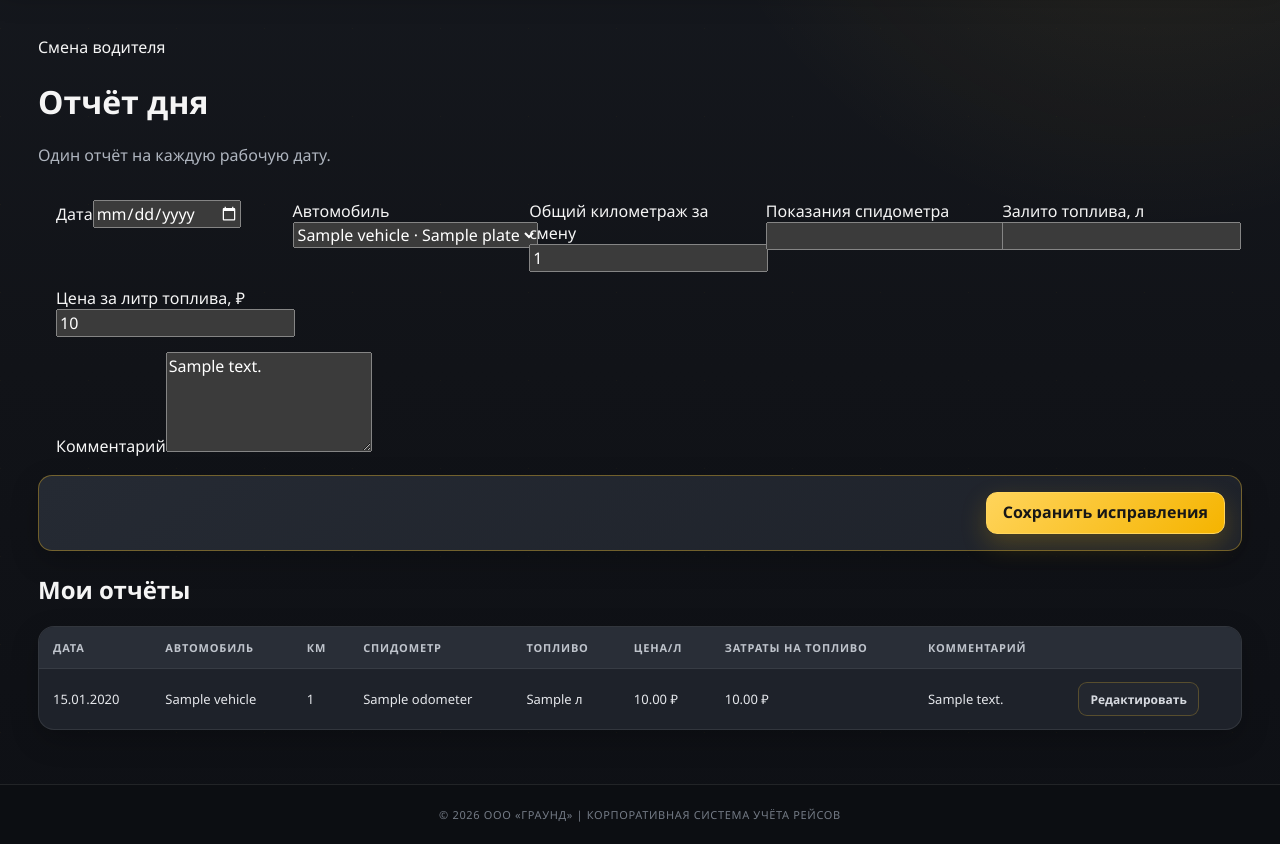
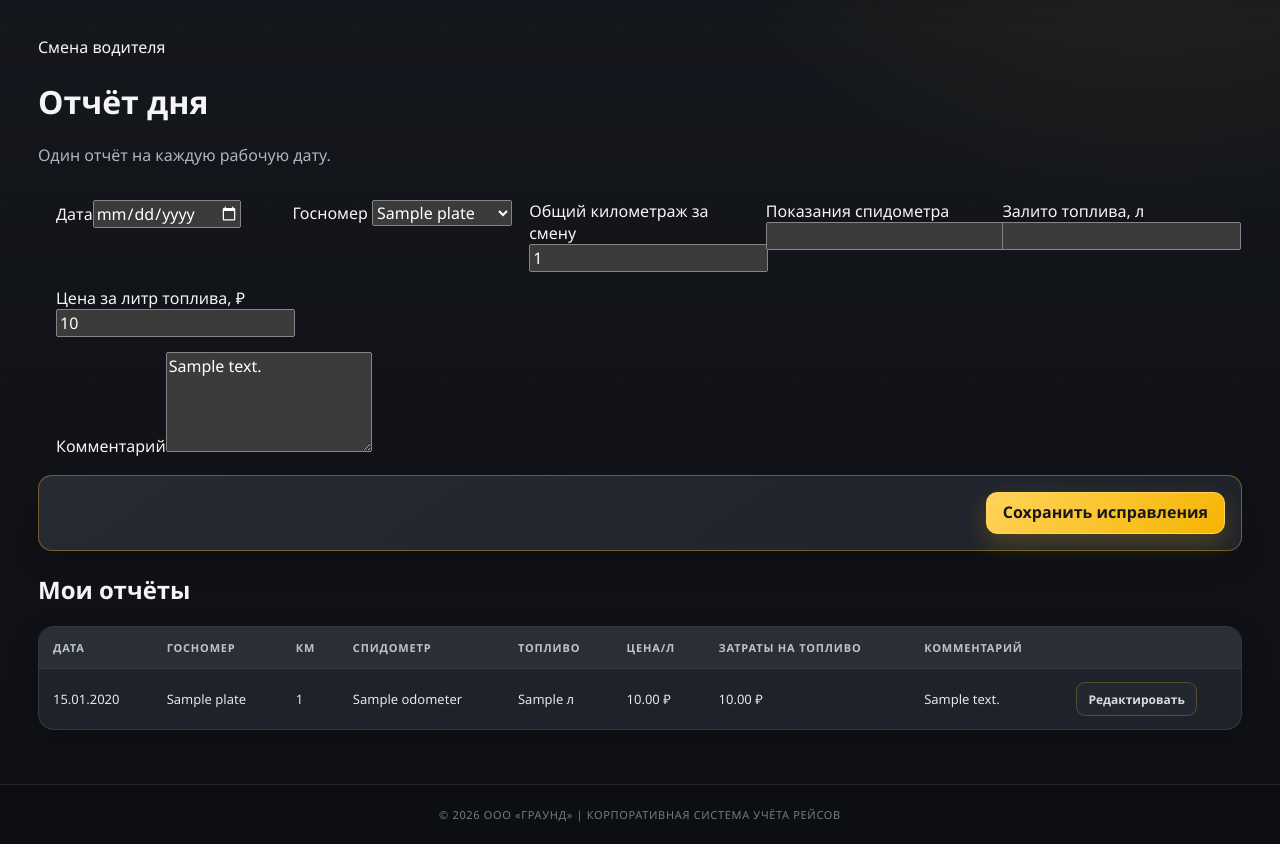
Before and after one commit to integratormart-wq/ground-reis, a Python web app: template templates/driver_day_report.html in a window 1280 px wide. Shown: the part 148-992 px from the top of the page. Run offline with Jinja, Linux system fonts and the light colour scheme; the template is opened without the code that fills it: most values are stand-ins (such as "Sample title", 1, 10 or a date in 2020).

Commit message:
Add files via upload

```diff
--- a/templates/day_reports.html
+++ b/templates/day_reports.html
@@ -10,9 +10,9 @@
 </form>
 </section>
 <div class="table-wrap" style="margin-top:16px"><table class="table">
-  <thead><tr><th>Дата</th><th>Водитель</th><th>Автомобиль</th><th>Км за смену</th><th>Спидометр</th><th>Топливо</th><th>Цена/л</th><th>Затраты на топливо</th><th>Комментарий</th><th>Рейсы за день</th></tr></thead>
+  <thead><tr><th>Дата</th><th>Водитель</th><th>Госномер</th><th>Км за смену</th><th>Спидометр</th><th>Топливо</th><th>Цена/л</th><th>Затраты на топливо</th><th>Комментарий</th><th>Рейсы за день</th></tr></thead>
   <tbody>{% for row in rows %}{% set trips = trips_by_report.get(row.id, []) %}<tr>
-    <td>{{ row.report_date.strftime('%d.%m.%Y') }}</td><td>{{ row.driver.full_name }}</td><td>{{ row.vehicle.name }} · {{ row.vehicle.plate }}</td><td>{{ row.total_km }}</td><td>{{ row.odometer }}</td><td>{{ row.fuel_liters }} л</td><td>{{ '%.2f'|format(row.fuel_price or 0) }} ₽</td><td>{{ '%.2f'|format(row.fuel_cost) }} ₽</td><td>{{ row.comment or '—' }}</td>
+    <td>{{ row.report_date.strftime('%d.%m.%Y') }}</td><td>{{ row.driver.full_name }}</td><td>{{ row.vehicle.plate }}</td><td>{{ row.total_km }}</td><td>{{ row.odometer }}</td><td>{{ row.fuel_liters }} л</td><td>{{ '%.2f'|format(row.fuel_price or 0) }} ₽</td><td>{{ '%.2f'|format(row.fuel_cost) }} ₽</td><td>{{ row.comment or '—' }}</td>
     <td>
       {% if trips %}
       <details>
--- a/templates/driver_day_report.html
+++ b/templates/driver_day_report.html
@@ -7,10 +7,10 @@
   <form method="post" action="/driver/day-report">
     <div class="form-grid">
       <label>Дата<input type="date" name="report_date" value="{{ editing.report_date if editing else today }}" required /></label>
-      <label>Автомобиль
+      <label>Госномер
         <select name="vehicle_id" required>
           <option value="">— выберите —</option>
-          {% for vehicle in vehicles %}<option value="{{ vehicle.id }}" {% if editing and editing.vehicle_id == vehicle.id %}selected{% endif %}>{{ vehicle.name }} · {{ vehicle.plate }}</option>{% endfor %}
+          {% for vehicle in vehicles %}<option value="{{ vehicle.id }}" {% if editing and editing.vehicle_id == vehicle.id %}selected{% endif %}>{{ vehicle.plate }}</option>{% endfor %}
         </select>
       </label>
       <label>Общий километраж за смену<input type="number" min="0" step="any" name="total_km" value="{{ editing.total_km if editing else 0 }}" required /></label>
@@ -24,9 +24,9 @@
 </section>
 <h2 style="margin-top:22px">Мои отчёты</h2>
 <div class="table-wrap"><table class="table">
-  <thead><tr><th>Дата</th><th>Автомобиль</th><th>Км</th><th>Спидометр</th><th>Топливо</th><th>Цена/л</th><th>Затраты на топливо</th><th>Комментарий</th><th></th></tr></thead>
+  <thead><tr><th>Дата</th><th>Госномер</th><th>Км</th><th>Спидометр</th><th>Топливо</th><th>Цена/л</th><th>Затраты на топливо</th><th>Комментарий</th><th></th></tr></thead>
   <tbody>{% for row in reports %}<tr>
-    <td>{{ row.report_date.strftime('%d.%m.%Y') }}</td><td>{{ row.vehicle.name }}</td><td>{{ row.total_km }}</td><td>{{ row.odometer }}</td><td>{{ row.fuel_liters }} л</td><td>{{ '%.2f'|format(row.fuel_price or 0) }} ₽</td><td>{{ '%.2f'|format(row.fuel_cost) }} ₽</td><td>{{ row.comment or '—' }}</td>
+    <td>{{ row.report_date.strftime('%d.%m.%Y') }}</td><td>{{ row.vehicle.plate }}</td><td>{{ row.total_km }}</td><td>{{ row.odometer }}</td><td>{{ row.fuel_liters }} л</td><td>{{ '%.2f'|format(row.fuel_price or 0) }} ₽</td><td>{{ '%.2f'|format(row.fuel_cost) }} ₽</td><td>{{ row.comment or '—' }}</td>
     <td><a class="btn btn-ghost btn-sm" href="/driver/day-report/{{ row.id }}/edit">Редактировать</a></td>
   </tr>{% else %}<tr><td colspan="9" class="muted" style="text-align:center">Отчётов пока нет</td></tr>{% endfor %}</tbody>
 </table></div>
--- a/templates/request_detail.html
+++ b/templates/request_detail.html
@@ -42,7 +42,6 @@
     <div class="form-section-head"><span class="form-section-index">03</span><h2>Рейс и техника</h2></div>
     <div class="details" style="margin:0;border:0;border-radius:0;box-shadow:none;background:transparent">
       <div><b>Водитель:</b> {{ req.driver.full_name if req.driver else '—' }}</div>
-      <div><b>Автомобиль:</b> {{ req.vehicle.name if req.vehicle else '—' }}</div>
       <div><b>Госномер:</b> {{ req.vehicle.plate if req.vehicle else '—' }}</div>
       <div><b>Маршрут:</b> {{ req.route_name or '—' }}</div>
       <div><b>Тип груза:</b> {{ req.cargo_type.name if req.cargo_type else '—' }}</div>
--- a/templates/request_form.html
+++ b/templates/request_form.html
@@ -81,10 +81,10 @@
           {% for d in drivers %}<option value="{{ d.id }}" {% if editing and editing.driver_id == d.id %}selected{% endif %}>{{ d.full_name }}</option>{% endfor %}
         </select>
       </label>
-      <label>Автомобиль
+      <label>Госномер
         <select name="vehicle_id" id="vehicle_id" required>
           <option value="">— выберите —</option>
-          {% for v in vehicles %}<option value="{{ v.id }}" data-type-id="{{ v.type_id }}" {% if editing and editing.vehicle_id == v.id %}selected{% endif %}>{{ v.name }} {{ v.plate }}</option>{% endfor %}
+          {% for v in vehicles %}<option value="{{ v.id }}" data-type-id="{{ v.type_id }}" {% if editing and editing.vehicle_id == v.id %}selected{% endif %}>{{ v.plate }}</option>{% endfor %}
         </select>
       </label>
     </div>
--- a/templates/settings_edit.html
+++ b/templates/settings_edit.html
@@ -20,10 +20,9 @@
       <label>Заказчик<select name="customer_id"><option value="">— не выбран —</option>{% for c in customers %}<option value="{{ c.id }}" {% if row.customer_id == c.id %}selected{% endif %}>{{ c.name }}</option>{% endfor %}</select></label>
       <label class="wide">Комментарий<textarea name="comment">{{ row.comment or '' }}</textarea></label>
       {% elif section == 'vehicles' %}
-      <label>Название<input name="name" value="{{ row.name }}" required /></label>
       <label>Госномер<input name="plate" value="{{ row.plate }}" required /></label>
       <label>Тип автомобиля<select name="type_id" required>{% for vt in vtypes %}<option value="{{ vt.id }}" {% if row.type_id == vt.id %}selected{% endif %}>{{ vt.name }}</option>{% endfor %}</select></label>
-      <label>Вместимость<input name="capacity" type="number" step="any" value="{{ row.capacity if row.capacity is not none else '' }}" /></label>
+      <label>Вместимость (необязательно)<input name="capacity" type="number" step="any" value="{{ row.capacity if row.capacity is not none else '' }}" /></label>
       <label><input type="checkbox" name="is_active" {% if row.is_active %}checked{% endif %} /> Активен</label>
       {% elif section == 'customers' %}
       <label>Название<input name="name" value="{{ row.name }}" required /></label>
--- a/templates/trips_kind.html
+++ b/templates/trips_kind.html
@@ -40,7 +40,7 @@
         <th>Адрес</th>
         <th>Дата и время</th>
         <th>Водитель</th>
-        <th>Автомобиль</th>
+        <th>Госномер</th>
         <th>Маршрут</th>
         <th>Объём</th>
         <th>Км</th>
@@ -57,7 +57,7 @@
         <td>{{ r.load_address or '—' }}</td>
         <td>{{ r.planned_date.strftime('%d.%m.%Y') }}{% if r.planned_time %}, {{ r.planned_time[:5] }}{% endif %}</td>
         <td>{{ r.driver.full_name if r.driver else '—' }}</td>
-        <td>{{ r.vehicle.name if r.vehicle else '—' }}</td>
+        <td>{{ r.vehicle.plate if r.vehicle else '—' }}</td>
         <td>{{ r.route_name or '—' }}</td>
         <td>{{ r.actual_volume if r.actual_volume is not none else r.volume or '—' }}</td>
         <td>{{ r.actual_km if r.actual_km is not none else r.km or '—' }}</td>
```
Also changed, not shown: templates/settings.html (+3 -5 lines).
